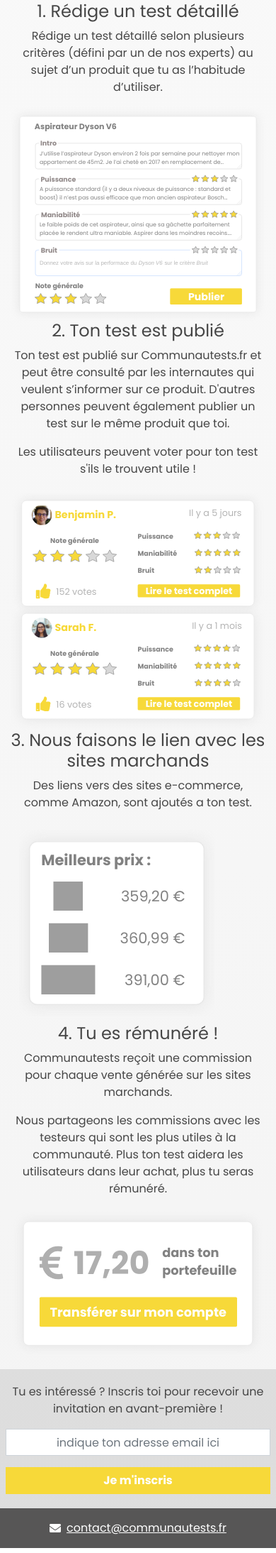
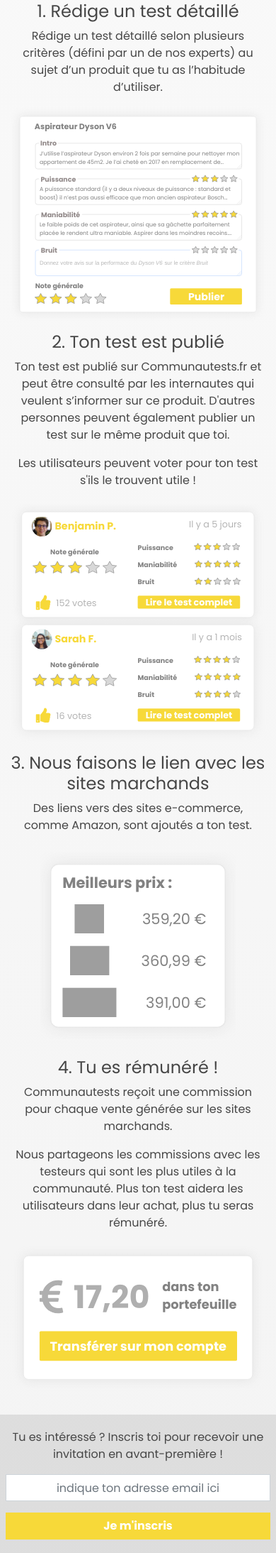
Before and after one commit to benj-p/prelaunch, a PHP site: page / in a window 390 px wide. Shown: the part 700-2888 px from the top of the page at 71% size. Run offline with PHP 8.4, Linux system fonts and the light colour scheme; grey boxes are pictures that could not be loaded.

Commit message:
Mobile spacing

```diff
--- a/css/style.css
+++ b/css/style.css
@@ -104,10 +104,6 @@ form {
   flex: 1 0 auto;
 }
 
-.step {
-  /*margin-bottom: 16px;*/
-}
-
 .wallet-illustration {
   text-align: center;
 }
@@ -203,6 +199,10 @@ form {
     width: 100%;
   }
 
+  .step {
+    margin-bottom: 16px;
+  }
+
   .form-bottom {
     margin: 0px 8px;
   }
--- a/index.html
+++ b/index.html
@@ -420,7 +420,7 @@
     </div>
 
     <div class="row step">
-      <div class="col-md-4 my-auto">
+      <div class="col-md-4 col-12 my-auto text-center">
         <svg style="max-width: 300px;" viewBox="0 0 229 216" version="1.1" xmlns="http://www.w3.org/2000/svg" xmlns:xlink="http://www.w3.org/1999/xlink">
             <defs>
                 <rect id="path-prices" x="0" y="0" width="189" height="176" rx="8"></rect>
```
